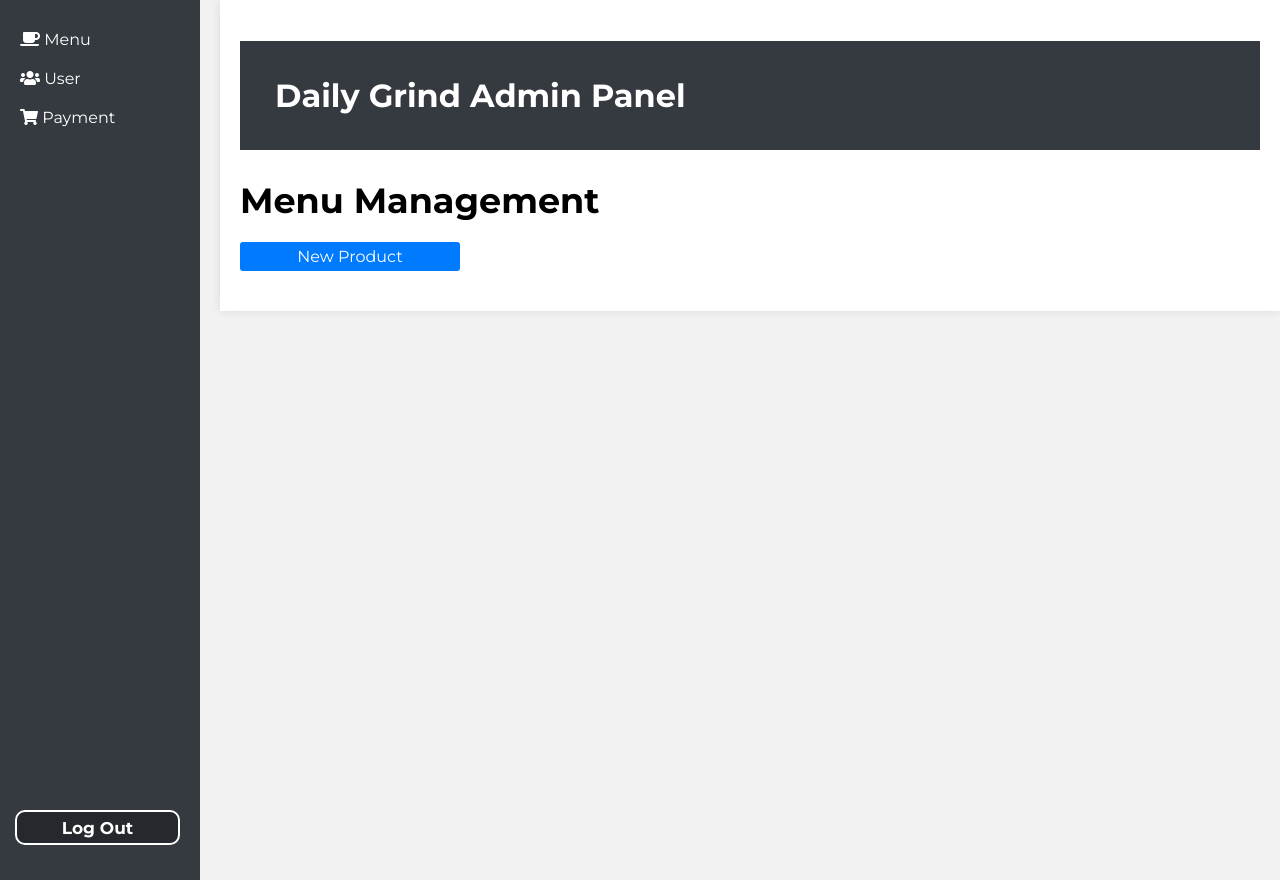
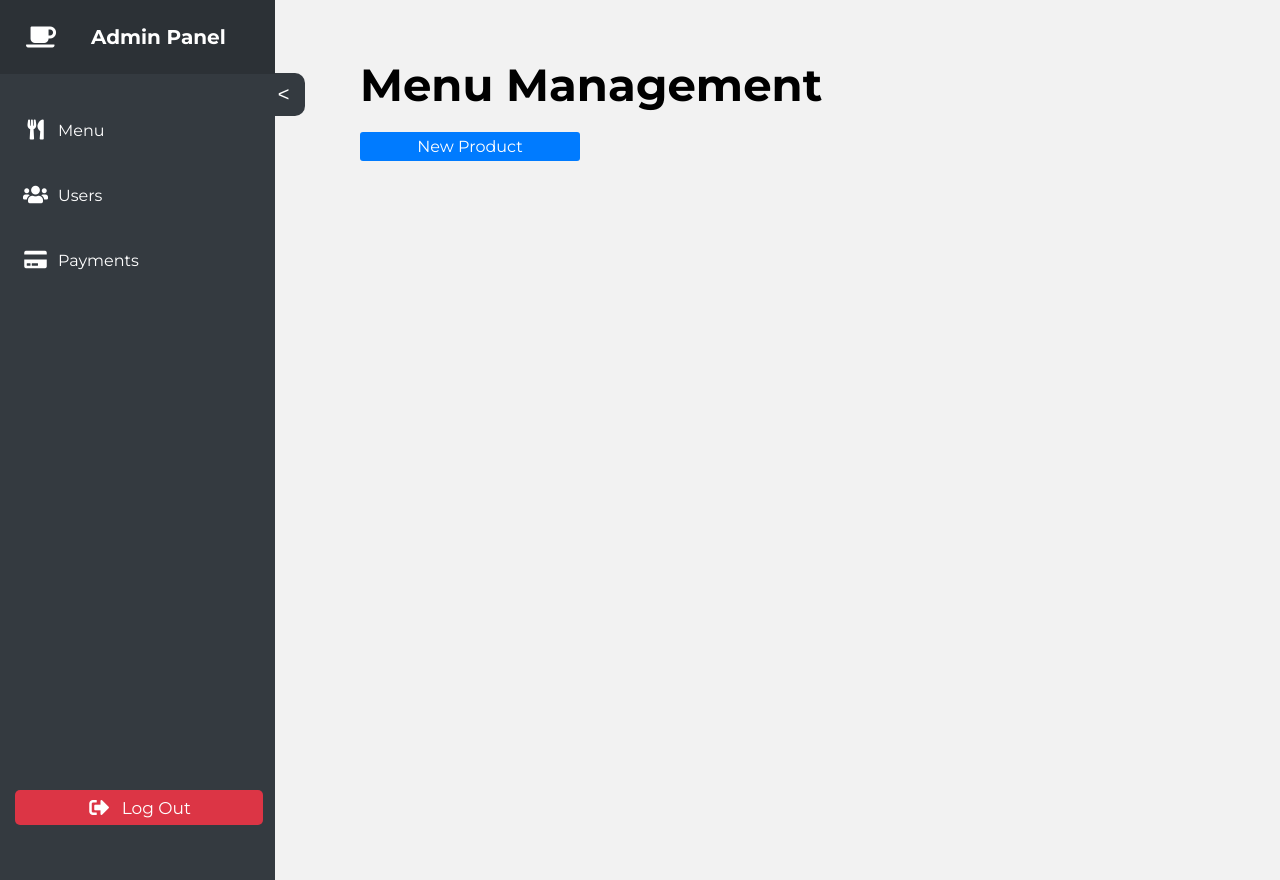
Before and after one commit to Lunarix08/Group-83-Team-Scarlet-Productions-, a PHP site: page /admin.php in a window 1280 px wide. Run offline with PHP 8.4, Linux system fonts and the light colour scheme; data that the repository does not hold is empty.

Commit message:
Add files via upload

```diff
--- a/admin.php
+++ b/admin.php
@@ -15,17 +15,47 @@
     <title>Daily Grind || Admin Panel</title>
     <link rel="stylesheet" href="https://cdnjs.cloudflare.com/ajax/libs/font-awesome/5.15.3/css/all.min.css">
     <link href="https://fonts.googleapis.com/css2?family=Montserrat:ital,wght@0,100..900;1,100..900&display=swap" rel="stylesheet">
+    <link href='https://unpkg.com/boxicons@2.1.4/css/boxicons.min.css' rel='stylesheet'>
     <link href="admin_styles.css" rel="stylesheet">
 </head>
 <body>
-    <div class="sidebar">
-        <a href="#" onclick="showSection('menu-management')"><i class="fas fa-coffee"></i> Menu</a>
-        <a href="#" onclick="showSection('user-management')"><i class="fas fa-users"></i> User</a>
-        <a href="#" onclick="showSection('payment-management')"><i class="fas fa-shopping-cart"></i> Payment</a>
-        <button id="btn-admin-logout" onclick="Admin_LogOut()">Log Out</button>
+    <div id="loading-screen" style="position: fixed; top: 0; left: 0; width: 100%; height: 100%; background-color: black; display: flex; justify-content: center; align-items: center; font-size: 24px; font-weight: bold;">
+        <div class="spinner-border" role="status">
+        </div>
+    </div>
+    <div class="sidebar-container">
+        <button id="sidebar-toggle"><</button>
+        <div class="sidebar">
+            <div class="sidebar-header">
+                <i class="fas fa-coffee"></i>
+                <h1 class="menu-text">Admin Panel</h1>
+                </div>
+
+            <ul>
+                <li onclick="showSection('menu-management')">
+                    <i class="fas fa-utensils"></i>
+                    <span class="menu-text">Menu</span>
+                </li>
+                <li onclick="showSection('user-management')">
+                    <i class="fas fa-users"></i>
+                    <span class="menu-text">Users</span>
+                </li>
+                <li onclick="showSection('payment-management')">
+                    <i class="fas fa-credit-card"></i>
+                    <span class="menu-text">Payments</span>
+                </li>
+                <!-- Add more menu items as needed -->
+
+            </ul>
+            <div class="sidebar-footer">
+                <button id="btn-admin-logout" onclick="Admin_LogOut()">
+                    <i class="fas fa-sign-out-alt"></i>
+                    <span class="menu-text">Log Out</span>
+                </button>
+            </div>
+        </div>
     </div>
     <div class="container">
-        <h1>Daily Grind Admin Panel</h1>
 
         <div id="menu-management">
             <h2>Menu Management</h2>
--- a/admin_styles.css
+++ b/admin_styles.css
@@ -5,40 +5,13 @@ body {
     padding: 0;
     display: flex;
 }
-.sidebar {
-    width: 200px;
-    background-color: #343a40;
-    color: #fff;
-    height: 100vh;
-    padding-top: 20px;
-    position: fixed;
-}
-.sidebar a {
-    display: block;
-    color: #fff;
-    padding: 10px 20px;
-    text-decoration: none;
-}
-.sidebar a:hover {
-    background-color: #495057;
-}
-.container {
-    margin-left: 220px;
-    width: calc(100% - 220px);
-    height: fit-content;
-    padding: 20px;
-    background-color: #fff;
-    box-shadow: 0 0 10px rgba(0, 0, 0, 0.1);
-}
-h1 {
-    margin-bottom: 5px;
-    background-color: #343a40;
-    padding: 35;
-    color: white;
+h1{
+    font-size: 20;
+    font-weight: bold;
 }
 h2 {
     margin-bottom: 20px;
-    font-size: 35px;
+    font-size: 45px;
 }
 .menu-item, .user-item, .order-item {
     padding: 25px;
@@ -46,13 +19,10 @@ h2 {
     margin-bottom: 10px;
     display: flex;
     flex-direction: column;
+    background-color: white;
 }
-.menu-item:nth-child(odd), .user-item:nth-child(odd), .order-item:nth-child(odd) {
-    background-color: #f9f9f9;
-}
-.menu-item:nth-child(even), .user-item:nth-child(even), .order-item:nth-child(even) {
-    background-color: #fff;
-}
+
+
 .menu-item div, .user-item div, .order-item div {
     margin-bottom: 10px;
     font-weight: bold;
@@ -88,6 +58,7 @@ h2 {
     width: 75;
     cursor: pointer;
 }
+
 .btn-delete {
     font-weight:normal;
     background-color: #dc3545;
@@ -191,7 +162,8 @@ input#product-name, input#product-id, input#product-price, input#product-descrip
     font-size: 15px;
 }
 h3{
-    font-size: 25px;
+    font-size: 30px;
+    margin-bottom: -10;
 }
 #order-details-modal.modal{
     width: 800;
@@ -382,3 +354,188 @@ select#role, input, textarea, select{
     height: 40;
     margin-bottom: 8px;
 }
+.sidebar-container {
+    position: fixed;
+    left: 0;
+    top: 0;
+    height: 100%;
+    transition: 0.3s;
+
+}
+
+#sidebar-toggle {
+    position: absolute;
+    right: -30px;
+    top: 73;
+    z-index: -1;
+    background-color: #343a40;
+    color: #fff;
+    border: none;
+    padding: 10px 15px 10px 122;
+    font-size: 20px;
+    cursor: pointer;
+    transition: 0.3s;
+    border-radius: 10px;
+    width: 150;
+
+}
+
+.sidebar {
+    width: 275px;
+    height: 100%;
+    background-color: #343a40;
+    color: #fff;
+    transition: 0.3s;
+    overflow-x: hidden;
+}
+
+.sidebar ul {
+    list-style-type: none;
+    padding: 15;
+}
+
+.sidebar li {
+    display: flex;
+    align-items: center;
+    padding: 15 15 15 8;
+    cursor: pointer;
+    transition: 0.3s;
+    margin-bottom: 15;
+    border-radius: 10px;
+}
+
+.sidebar li:hover {
+    background-color: #495057;
+}
+
+.sidebar i {
+    font-size: 20px;
+    margin-right: 10px;
+    min-width: 25px;
+    text-align: center;
+}
+
+.sidebar-container.collapsed {
+    width: 70px;
+}
+
+.sidebar-container.collapsed .sidebar {
+    width: 75px;
+}
+
+.sidebar-container.collapsed .menu-text {
+    display: none;
+}
+.sidebar-container.collapsed #sidebar-toggle {
+    right: -40px;
+
+}
+
+.container {
+    margin-left:340px;
+    transition: 0.3s;
+    width: calc(97% - 220px);
+    height: fit-content;
+    padding: 20px;
+    position: relative;
+
+}
+
+.container.expanded {
+    margin-left: 140px;
+}
+.sidebar-header {
+    display: flex;
+    align-items: center;
+    padding: 0 20px;
+    background-color: #2c3136;
+    font-size: 18px;
+    font-weight: bold;
+    white-space: nowrap;
+    overflow: hidden;
+}
+
+.sidebar-header i {
+    font-size: 24px;
+    min-width: 30px;
+    text-align: center;
+    padding: 25 25 25 6;
+}
+.sidebar-footer {
+    margin-top: auto;
+    padding: 15px;
+}
+
+#btn-admin-logout {
+    width: 90%;
+    padding: 10px;
+    background-color: #dc3545;
+    color: #fff;
+    border: none;
+    border-radius: 5px;
+    cursor: pointer;
+    display: flex;
+    align-items: center;
+    justify-content: center;
+    transition: 0.3s;
+}
+
+#btn-admin-logout:hover {
+    background-color: #c82333;
+}
+
+#btn-admin-logout i {
+    margin-right: 10px;
+}
+
+.sidebar-container.collapsed #btn-admin-logout .menu-text {
+    display: none;
+}
+
+.sidebar-container.collapsed #btn-admin-logout {
+    padding: 10px 0;
+    width: 65%;
+}
+
+.sidebar-container.collapsed #btn-admin-logout i {
+    margin-right: 0;
+}
+#loading-screen {
+    font-family: "Oswald", sans-serif;
+    position: fixed;
+    top: 0;
+    left: 0;
+    display: flex;
+    justify-content: center;
+    align-items: center;
+    font-size: 24px;
+    font-weight: bold;
+    animation: fadeOut 1s forwards;
+    z-index: 10;
+}
+/* Add this to your CSS file */
+.spinner-border {
+    border: 4px solid rgb(255 255 255 / 37%);
+    border-top: 4px solid #ffffff;
+    border-radius: 50%;
+    width: 60px;
+    height: 60px;
+    animation: spin 1s linear infinite
+}
+@keyframes spin {
+    0% {
+        transform: rotate(0deg);
+    }
+    100% {
+        transform: rotate(360deg);
+    }
+}
+
+@keyframes fadeOut {
+    0% {
+        opacity: 1;
+    }
+    100% {
+        opacity: 0;
+    }
+}
```
Also changed, not shown: admin_scripts.js (+32 -351 lines).
